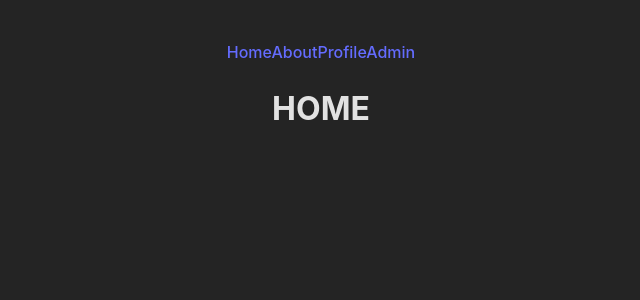
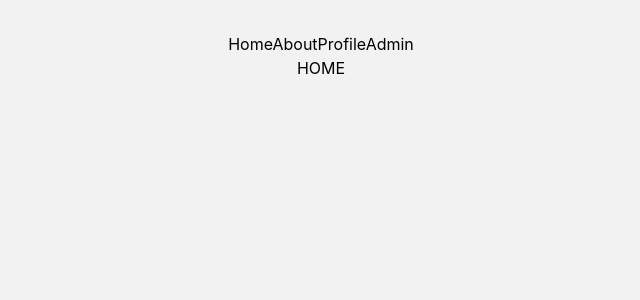
Before and after one commit to andrii-zabolotin/gym-frontend, a React (Vite) app: page / in a window 1280 px wide. Shown: the top 300 px of the page, without its empty margins (319-959 px from the left). Built offline with nearby package versions, Linux system fonts and the light colour scheme.

Commit message:
Configure tailwind

```diff
--- a/src/index.css
+++ b/src/index.css
@@ -1,77 +1,15 @@
+@tailwind base;
+@tailwind components;
+@tailwind utilities;
+
 :root {
   font-family: Inter, system-ui, Avenir, Helvetica, Arial, sans-serif;
   line-height: 1.5;
+  background-color: #F2F2F2;
   font-weight: 400;
-
-  color-scheme: light dark;
-  color: rgba(255, 255, 255, 0.87);
-  background-color: #242424;
-
-  font-synthesis: none;
-  text-rendering: optimizeLegibility;
-  -webkit-font-smoothing: antialiased;
-  -moz-osx-font-smoothing: grayscale;
 }
 
-a {
-  font-weight: 500;
-  color: #646cff;
-  text-decoration: inherit;
+#root {
+  max-width: 77vw;
+  margin: 0 auto;
 }
-
-a:hover {
-  color: #535bf2;
-}
-
-a:active {
-  color: white;
-}
-
-a.active {
-  color: white;
-}
-
-/*body {*/
-/*  margin: 0;*/
-/*  display: flex;*/
-/*  place-items: center;*/
-/*  min-width: 320px;*/
-/*  min-height: 100vh;*/
-/*}*/
-
-/*h1 {*/
-/*  font-size: 3.2em;*/
-/*  line-height: 1.1;*/
-/*}*/
-
-/*button {*/
-/*  border-radius: 8px;*/
-/*  border: 1px solid transparent;*/
-/*  padding: 0.6em 1.2em;*/
-/*  font-size: 1em;*/
-/*  font-weight: 500;*/
-/*  font-family: inherit;*/
-/*  background-color: #1a1a1a;*/
-/*  cursor: pointer;*/
-/*  transition: border-color 0.25s;*/
-/*}*/
-/*button:hover {*/
-/*  border-color: #646cff;*/
-/*}*/
-/*button:focus,*/
-/*button:focus-visible {*/
-/*  outline: 4px auto -webkit-focus-ring-color;*/
-/*}*/
-
-/*@media (prefers-color-scheme: light) {*/
-/*  :root {*/
-/*    color: #213547;*/
-/*    background-color: #ffffff;*/
-/*  }*/
-/*  a:hover {*/
-/*    color: #747bff;*/
-/*  }*/
-/*  button {*/
-/*    background-color: #f9f9f9;*/
-/*  }*/
-/*}*/
```
